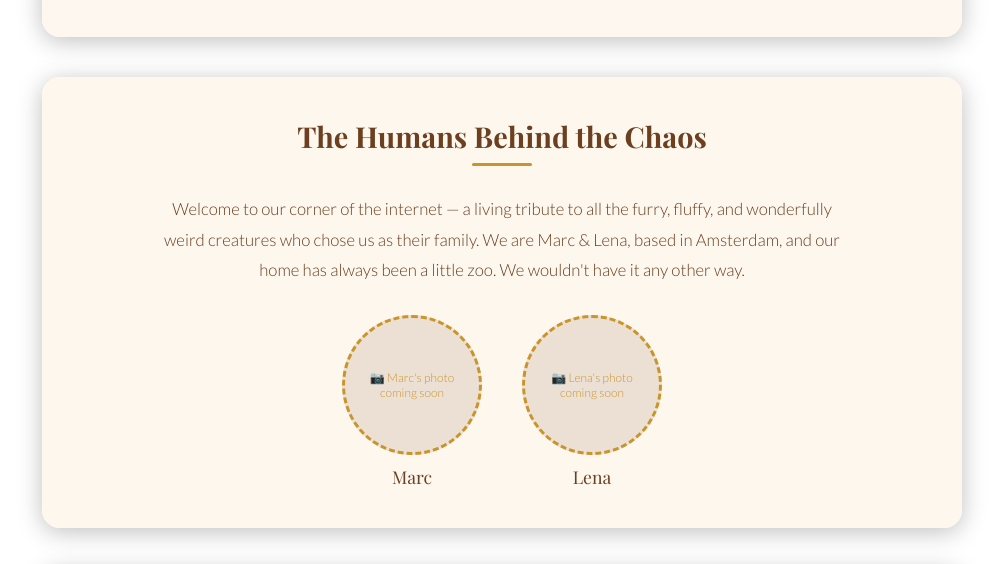
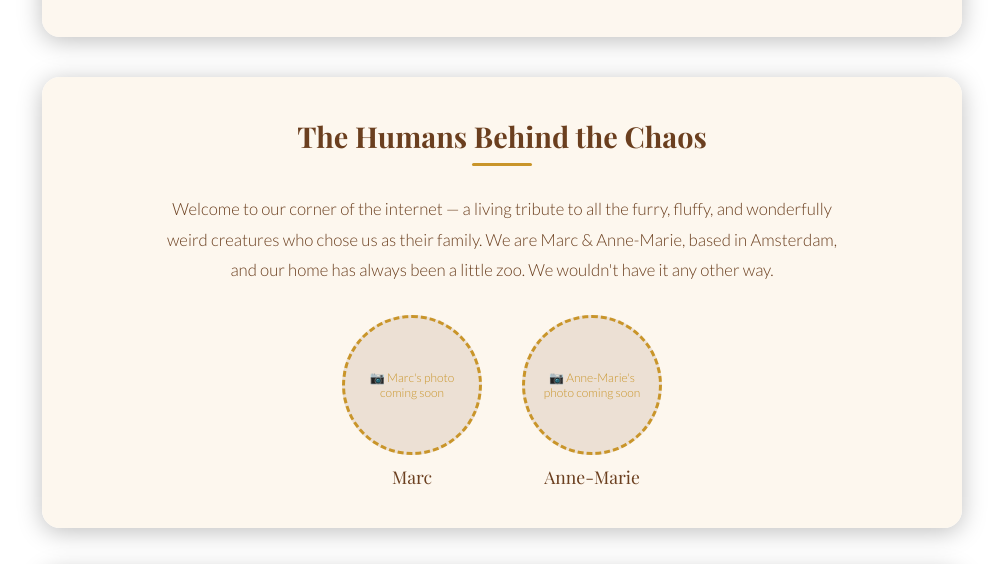
Before and after one commit to MFABrouwer/The-life-of-my-pets, a plain HTML site: page index.html in a window 1280 px wide. Shown: the part 236-800 px from the top of the page, without its empty margins (138-1141 px from the left). Drawn offline with nearby package versions, Linux system fonts and the light colour scheme; a web font is replaced by a local one.

Commit message:
Typo in a name corrected
Fat-finger Syndrome :D

```diff
--- a/index.html
+++ b/index.html
@@ -463,7 +463,7 @@
             <p class="intro-tekst">
                 Welcome to our corner of the internet — a living tribute to all the furry,
                 fluffy, and wonderfully weird creatures who chose us as their family.
-                We are Marc &amp; Lena, based in Amsterdam, and our home has always been
+                We are Marc &amp; Anne-Marie, based in Amsterdam, and our home has always been
                 a little zoo. We wouldn't have it any other way.
             </p>
 
@@ -473,8 +473,8 @@
                     <p class="eigenaar-naam">Marc</p>
                 </div>
                 <div class="eigenaar-kaartje">
-                    <div class="foto-placeholder">📷 Lena's photo coming soon</div>
-                    <p class="eigenaar-naam">Lena</p>
+                    <div class="foto-placeholder">📷 Anne-Marie's photo coming soon</div>
+                    <p class="eigenaar-naam">Anne-Marie</p>
                 </div>
             </div>
         </section>
@@ -667,7 +667,7 @@
         </section>
 
         <footer class="pagina-footer">
-            Made with ❤️ by Marc &amp; Lena · Amsterdam
+            Made with ❤️ by Marc &amp; Anne-Marie · Amsterdam
         </footer>
 
     </div>
```
